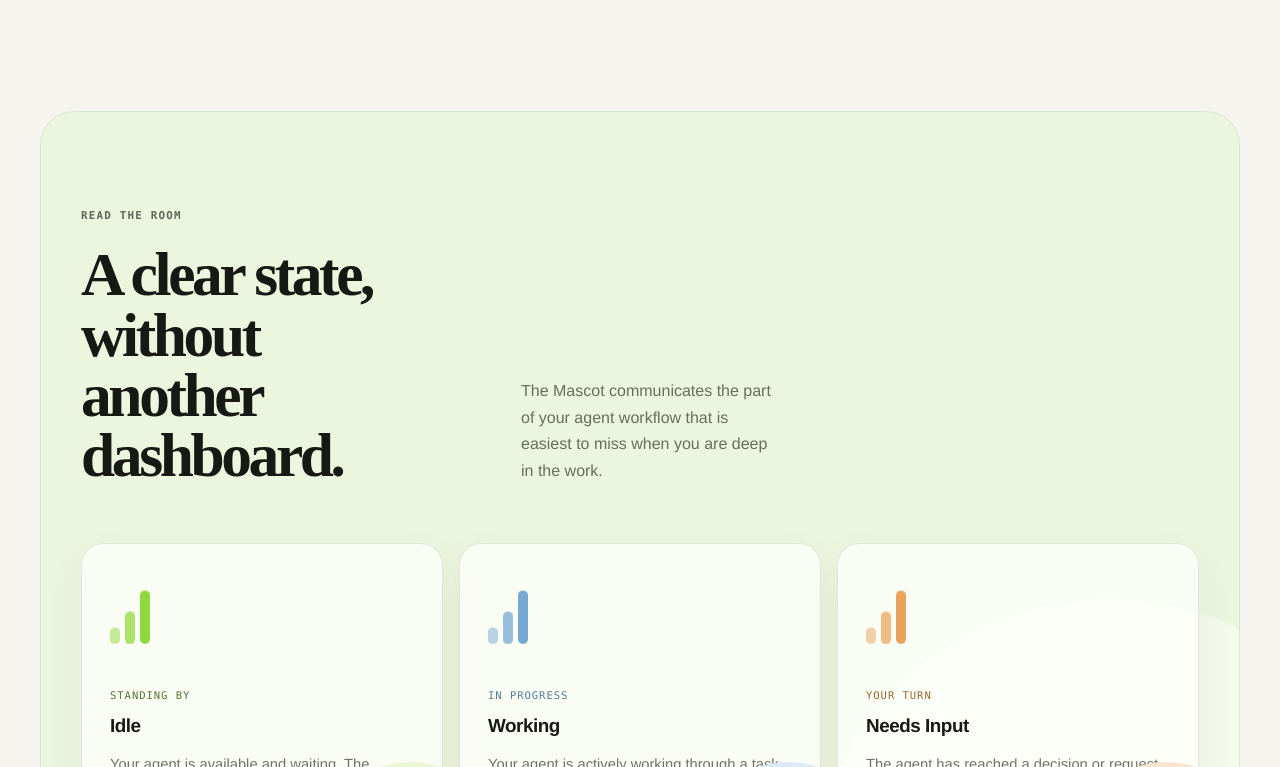
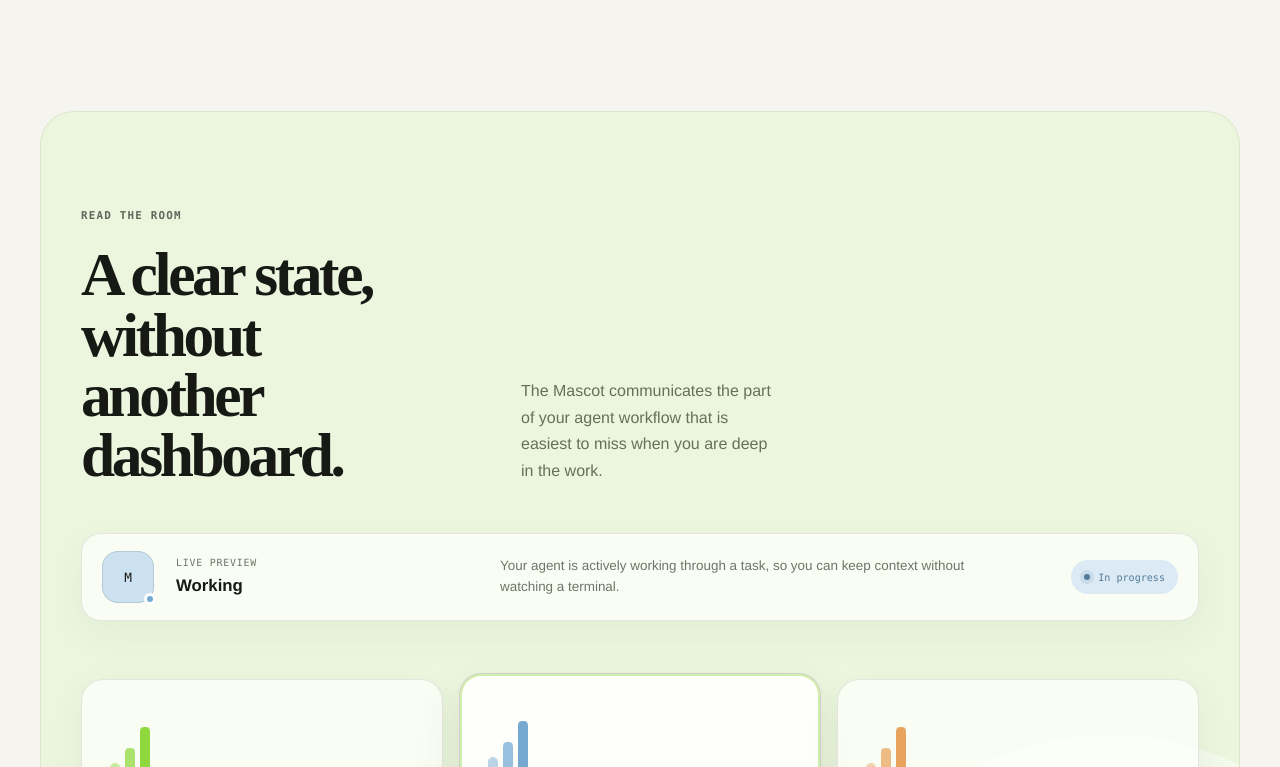
Before and after one commit to megabyte0x/agentmascot, a React (Vite) app: page / in a window 1280 px wide. Shown: the part 2033-2800 px from the top of the page. Built offline with nearby package versions, Linux system fonts and the light colour scheme; no server answers.

Commit message:
feat: make landing page interactive

```diff
--- a/src/App.tsx
+++ b/src/App.tsx
@@ -6,8 +6,11 @@ import { Footer } from "./components/Footer";
 import { Header } from "./components/Header";
 import { Hero } from "./components/Hero";
 import { HowItWorks } from "./components/HowItWorks";
+import { useScrollReveal } from "./hooks/useScrollReveal";
 
 function App() {
+  useScrollReveal();
+
   return (
     <div className="page-shell">
       <Header />
--- a/src/components/AgentStates.tsx
+++ b/src/components/AgentStates.tsx
@@ -1,7 +1,11 @@
+import { useState } from "react";
 import { agentStates } from "../content/landing";
 import { Section } from "./Section";
 
 export function AgentStates() {
+  const [activeState, setActiveState] = useState(1);
+  const selectedState = agentStates[activeState];
+
   return (
     <Section id="states" className="states" labelledBy="states-title">
       <div className="section-heading states__heading">
@@ -9,9 +13,31 @@ export function AgentStates() {
         <h2 id="states-title">A clear state, without another dashboard.</h2>
         <p>The Mascot communicates the part of your agent workflow that is easiest to miss when you are deep in the work.</p>
       </div>
+      <div className={`state-preview state-preview--${activeState + 1}`} aria-live="polite">
+        <div className="state-preview__mascot" aria-hidden="true">
+          <span>M</span>
+          <i />
+        </div>
+        <div className="state-preview__copy">
+          <span>Live preview</span>
+          <strong>{selectedState.name}</strong>
+        </div>
+        <p>{selectedState.description}</p>
+        <span className="state-preview__status"><i aria-hidden="true" /> {selectedState.signal}</span>
+      </div>
       <div className="state-grid">
         {agentStates.map((state, index) => (
-          <article className={`state-card state-card--${index + 1}`} key={state.name}>
+          <article
+            className={`state-card state-card--${index + 1} ${activeState === index ? "is-active" : ""}`}
+            key={state.name}
+          >
+            <button
+              className="state-card__select"
+              type="button"
+              aria-label={`Preview the ${state.name} state`}
+              aria-pressed={activeState === index}
+              onClick={() => setActiveState(index)}
+            />
             <div className="state-card__signal" aria-hidden="true"><i /><i /><i /></div>
             <p className="state-card__label">{state.signal}</p>
             <h3>{state.name}</h3>
--- a/src/components/FinalCta.tsx
+++ b/src/components/FinalCta.tsx
@@ -2,7 +2,7 @@ import { WaitlistLink } from "./WaitlistLink";
 
 export function FinalCta() {
   return (
-    <section className="final-cta" id="waitlist" aria-labelledby="final-cta-title">
+    <section className="final-cta" id="waitlist" aria-labelledby="final-cta-title" data-reveal>
       <div className="final-cta__inner">
         <p className="kicker">Meet your agent where it works</p>
         <h2 id="final-cta-title">Give your coding agent a companion with presence.</h2>
--- a/src/components/Section.tsx
+++ b/src/components/Section.tsx
@@ -9,7 +9,7 @@ type SectionProps = {
 
 export function Section({ children, className = "", id, labelledBy }: SectionProps) {
   return (
-    <section id={id} className={`section ${className}`} aria-labelledby={labelledBy}>
+    <section id={id} className={`section ${className}`} aria-labelledby={labelledBy} data-reveal>
       <div className="section__inner">{children}</div>
     </section>
   );
--- a/src/styles.css
+++ b/src/styles.css
@@ -33,7 +33,7 @@ button, a { -webkit-tap-highlight-color: transparent; }
 
 .page-shell { position: relative; overflow: clip; }
 .site-header { position: sticky; z-index: 20; top: 0; padding: 18px 24px 0; background: linear-gradient(var(--canvas) 0%, rgba(245,244,239,.88) 56%, transparent 100%); }
-.site-header__inner { width: min(1120px, 100%); min-height: 62px; margin: 0 auto; padding: 8px 11px 8px 18px; display: flex; align-items: center; justify-content: space-between; gap: 22px; border: 1px solid rgba(25,29,22,.1); border-radius: 999px; background: rgba(255,255,252,.8); box-shadow: var(--shadow-soft); backdrop-filter: blur(22px); }
+.site-header__inner { position: relative; width: min(1120px, 100%); min-height: 62px; margin: 0 auto; padding: 8px 11px 8px 18px; display: flex; align-items: center; justify-content: space-between; gap: 22px; border: 1px solid rgba(25,29,22,.1); border-radius: 999px; background: rgba(255,255,252,.8); box-shadow: var(--shadow-soft); backdrop-filter: blur(22px); }
 .wordmark { display: inline-flex; align-items: center; gap: 10px; color: var(--ink); font-size: .95rem; font-weight: 750; letter-spacing: -.025em; text-decoration: none; white-space: nowrap; }
 .wordmark__mark { display: grid; width: 30px; height: 30px; place-items: center; border: 1px solid rgba(25,29,22,.14); border-radius: 50%; color: var(--ink); background: var(--lime); font-family: ui-monospace, SFMono-Regular, Menlo, monospace; font-size: .75rem; box-shadow: inset 0 1px rgba(255,255,255,.6); }
 .header-status { display: inline-flex; align-items: center; gap: 8px; margin: 0 auto; padding: 7px 12px; border-radius: 999px; color: #61675c; background: #f1f2ec; font-family: ui-monospace, SFMono-Regular, Menlo, monospace; font-size: .67rem; letter-spacing: .02em; }
@@ -41,6 +41,12 @@ button, a { -webkit-tap-highlight-color: transparent; }
 .site-nav { display: flex; align-items: center; gap: 25px; }
 .site-nav a { color: #64695f; font-size: .82rem; font-weight: 550; text-decoration: none; transition: color .18s ease; }
 .site-nav a:hover { color: var(--ink); }
+.menu-toggle { display: none; width: 42px; height: 42px; padding: 0; border: 1px solid var(--line); border-radius: 50%; place-items: center; color: var(--ink); background: rgba(255,255,252,.86); cursor: pointer; }
+.menu-toggle span { position: absolute; width: 15px; height: 1.5px; border-radius: 2px; background: currentColor; transition: transform .2s ease; }
+.menu-toggle span:first-child { transform: translateY(-3px); }
+.menu-toggle span:last-child { transform: translateY(3px); }
+.menu-toggle[aria-expanded="true"] span:first-child { transform: rotate(45deg); }
+.menu-toggle[aria-expanded="true"] span:last-child { transform: rotate(-45deg); }
 
 .button { display: inline-flex; min-height: 50px; padding: 0 21px; align-items: center; justify-content: center; gap: 10px; border: 1px solid var(--ink); border-radius: 999px; color: #fff; background: var(--ink); box-shadow: 0 8px 22px rgba(22,25,20,.14); font-size: .88rem; font-weight: 700; text-decoration: none; transition: transform .2s ease, background .2s ease, box-shadow .2s ease; }
 .button:hover { background: #292d25; box-shadow: 0 12px 28px rgba(22,25,20,.19); transform: translateY(-2px); }
@@ -100,7 +106,26 @@ h1 { max-width: 900px; margin: 0 auto 25px; color: var(--ink); font-family: Iowa
 .states__heading h2 { grid-column: 1; }
 .states__heading > p:last-child { grid-column: 2; grid-row: 1 / span 2; align-self: end; margin: 0; color: #65705b; }
 .state-grid { position: relative; z-index: 1; display: grid; grid-template-columns: repeat(3,1fr); gap: 16px; margin-top: 58px; }
-.state-card { position: relative; min-height: 330px; overflow: hidden; padding: 28px; border: 1px solid rgba(25,29,22,.1); border-radius: 22px; background: rgba(255,255,252,.72); box-shadow: 0 14px 38px rgba(54,73,35,.06); }
+.state-preview { position: relative; z-index: 1; display: grid; grid-template-columns: auto minmax(120px,.55fr) minmax(240px,1fr) auto; align-items: center; gap: 22px; margin-top: 48px; padding: 17px 20px; border: 1px solid rgba(25,29,22,.1); border-radius: 20px; background: rgba(255,255,252,.72); box-shadow: 0 14px 38px rgba(54,73,35,.05); }
+.state-preview__mascot { position: relative; display: grid; width: 52px; height: 52px; place-items: center; border: 1px solid rgba(25,29,22,.12); border-radius: 16px; color: var(--ink); background: var(--lime); font-family: ui-monospace, SFMono-Regular, Menlo, monospace; font-size: .8rem; transition: background .25s ease, transform .25s ease; }
+.state-preview__mascot i { position: absolute; right: -3px; bottom: -3px; width: 12px; height: 12px; border: 3px solid #fff; border-radius: 50%; background: var(--lime-strong); }
+.state-preview__copy { display: grid; gap: 3px; }
+.state-preview__copy > span { color: var(--muted); font-family: ui-monospace, SFMono-Regular, Menlo, monospace; font-size: .62rem; letter-spacing: .08em; text-transform: uppercase; }
+.state-preview__copy strong { color: var(--ink); font-size: 1.05rem; }
+.state-preview > p { max-width: 470px; margin: 0; color: var(--muted); font-size: .84rem; line-height: 1.55; }
+.state-preview__status { display: inline-flex; min-height: 34px; padding: 0 13px; align-items: center; gap: 8px; border-radius: 999px; color: #557535; background: var(--lime-soft); font-family: ui-monospace, SFMono-Regular, Menlo, monospace; font-size: .63rem; white-space: nowrap; }
+.state-preview__status i { width: 6px; height: 6px; border-radius: 50%; background: currentColor; box-shadow: 0 0 0 4px color-mix(in srgb,currentColor 13%,transparent); }
+.state-preview--2 .state-preview__mascot { background: #cce2f1; }
+.state-preview--2 .state-preview__mascot i { background: #75a9d1; }
+.state-preview--2 .state-preview__status { color: #537b9a; background: var(--blue-soft); }
+.state-preview--3 .state-preview__mascot { background: #f4d4af; }
+.state-preview--3 .state-preview__mascot i { background: #e8a45d; }
+.state-preview--3 .state-preview__status { color: #9a6631; background: var(--amber-soft); }
+.state-card { position: relative; min-height: 330px; overflow: hidden; padding: 28px; border: 1px solid rgba(25,29,22,.1); border-radius: 22px; background: rgba(255,255,252,.72); box-shadow: 0 14px 38px rgba(54,73,35,.06); transition: transform .25s ease, background .25s ease, border-color .25s ease, box-shadow .25s ease; }
+.state-card:hover, .state-card.is-active { border-color: rgba(25,29,22,.2); background: rgba(255,255,252,.94); box-shadow: 0 20px 48px rgba(54,73,35,.11); transform: translateY(-6px); }
+.state-card.is-active { box-shadow: 0 20px 48px rgba(54,73,35,.11), inset 0 0 0 2px rgba(143,216,61,.42); }
+.state-card__select { position: absolute; z-index: 3; inset: 0; width: 100%; height: 100%; padding: 0; border: 0; border-radius: inherit; background: transparent; cursor: pointer; }
+.state-card__select:focus-visible { outline: 3px solid #6fa92d; outline-offset: -5px; }
 .state-card::after { position: absolute; right: -58px; bottom: -70px; width: 180px; height: 180px; border-radius: 50%; background: var(--lime-soft); content: ""; }
 .state-card--2::after { background: var(--blue-soft); }
 .state-card--3::after { background: var(--amber-soft); }
@@ -147,10 +172,19 @@ h1 { max-width: 900px; margin: 0 auto 25px; color: var(--ink); font-family: Iowa
 .hero__lede { animation-delay: .16s; }
 .hero__actions { animation-delay: .23s; }
 .hero__media { animation-delay: .34s; }
+.reveal-ready [data-reveal] { opacity: 0; transform: translateY(32px); transition: opacity .72s cubic-bezier(.2,.7,.25,1), transform .72s cubic-bezier(.2,.7,.25,1); }
+.reveal-ready [data-reveal].is-visible { opacity: 1; transform: translateY(0); }
 
 @media (max-width: 850px) {
   .site-header { padding-right: 16px; padding-left: 16px; }
-  .site-nav, .header-status { display: none; }
+  .header-status { display: none; }
+  .site-header__inner { gap: 9px; }
+  .wordmark { margin-right: auto; }
+  .menu-toggle { display: grid; flex: 0 0 auto; }
+  .site-nav { position: absolute; top: calc(100% + 10px); right: 0; left: 0; display: grid; gap: 3px; padding: 9px; border: 1px solid var(--line); border-radius: 20px; background: rgba(255,255,252,.96); box-shadow: var(--shadow-soft); opacity: 0; pointer-events: none; transform: translateY(-8px) scale(.98); transform-origin: top; transition: opacity .2s ease, transform .2s ease; }
+  .site-nav--open { opacity: 1; pointer-events: auto; transform: translateY(0) scale(1); }
+  .site-nav a { padding: 12px 14px; border-radius: 13px; font-size: .86rem; }
+  .site-nav a:hover { background: var(--lime-soft); }
   .hero__inner { padding: 70px 0 82px; }
   .hero__media { margin-top: 64px; }
   .section { padding: 82px 0; }
@@ -161,6 +195,8 @@ h1 { max-width: 900px; margin: 0 auto 25px; color: var(--ink); font-family: Iowa
   .benefit:last-child { border-bottom: 0; }
   .benefit__number { margin-bottom: 30px; }
   .state-card { min-height: 290px; }
+  .state-preview { grid-template-columns: auto 1fr auto; }
+  .state-preview > p { grid-column: 1 / -1; max-width: none; padding-top: 14px; border-top: 1px solid var(--line); }
   .workflow { gap: 48px; }
   .compatibility { gap: 28px; }
 }
@@ -168,10 +204,12 @@ h1 { max-width: 900px; margin: 0 auto 25px; color: var(--ink); font-family: Iowa
 @media (max-width: 520px) {
   .site-header { padding: 10px 10px 0; }
   .site-header__inner { min-height: 56px; padding: 6px 7px 6px 14px; }
+  .site-header__inner { gap: 7px; }
   .site-header .button { min-height: 38px; padding: 0 12px; font-size: .72rem; }
   .site-header .button span { display: none; }
   .wordmark { font-size: .84rem; }
   .wordmark__mark { width: 27px; height: 27px; }
+  .menu-toggle { width: 38px; height: 38px; }
   .hero__inner, .section, .site-footer__inner { width: min(100% - 32px,1120px); }
   .hero__inner { padding-top: 54px; }
   h1 { font-size: clamp(3rem,15vw,4.2rem); line-height: .94; }
@@ -190,6 +228,10 @@ h1 { max-width: 900px; margin: 0 auto 25px; color: var(--ink); font-family: Iowa
   .states { width: calc(100% - 16px); padding: 60px 20px; border-radius: 24px; }
   .state-grid { margin-top: 38px; }
   .state-card { min-height: 275px; border-radius: 18px; }
+  .state-preview { grid-template-columns: auto 1fr; gap: 14px; margin-top: 38px; padding: 15px; border-radius: 18px; }
+  .state-preview__mascot { width: 46px; height: 46px; border-radius: 14px; }
+  .state-preview__status { grid-column: 1 / -1; width: fit-content; }
+  .state-preview > p { grid-column: 1 / -1; }
   .workflow__list li { grid-template-columns: 43px 1fr; gap: 13px; }
   .workflow__list p { font-size: .97rem; }
   .final-cta { padding: 0 8px 8px; }
@@ -200,4 +242,5 @@ h1 { max-width: 900px; margin: 0 auto 25px; color: var(--ink); font-family: Iowa
 @media (prefers-reduced-motion: reduce) {
   html { scroll-behavior: auto; }
   *, *::before, *::after { animation-duration: .01ms !important; animation-iteration-count: 1 !important; transition-duration: .01ms !important; }
+  .reveal-ready [data-reveal] { opacity: 1; transform: none; }
 }
```
Also changed, not shown: src/components/Header.tsx (+35 -4 lines), src/hooks/useScrollReveal.ts (added, +33 -0 lines).
